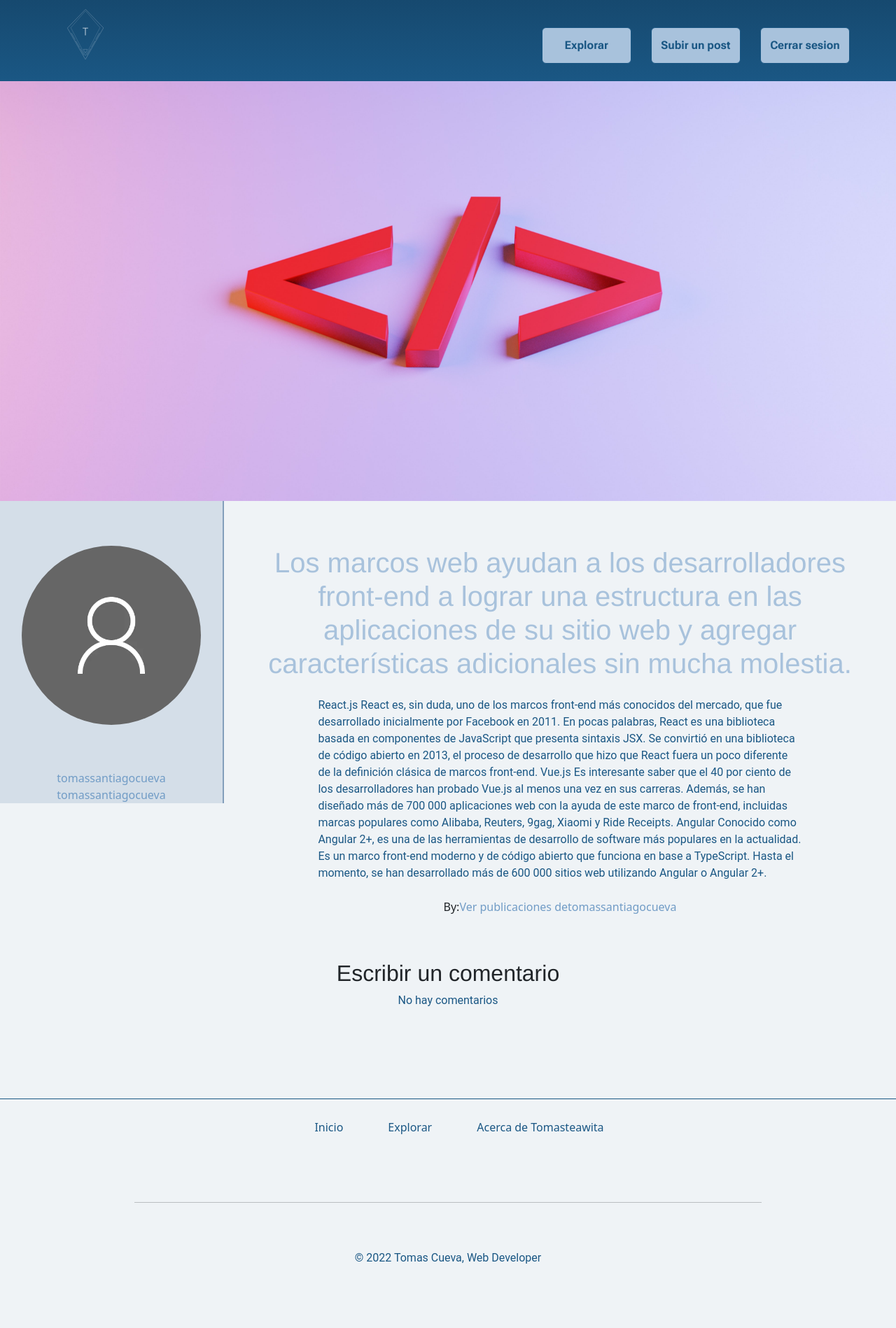
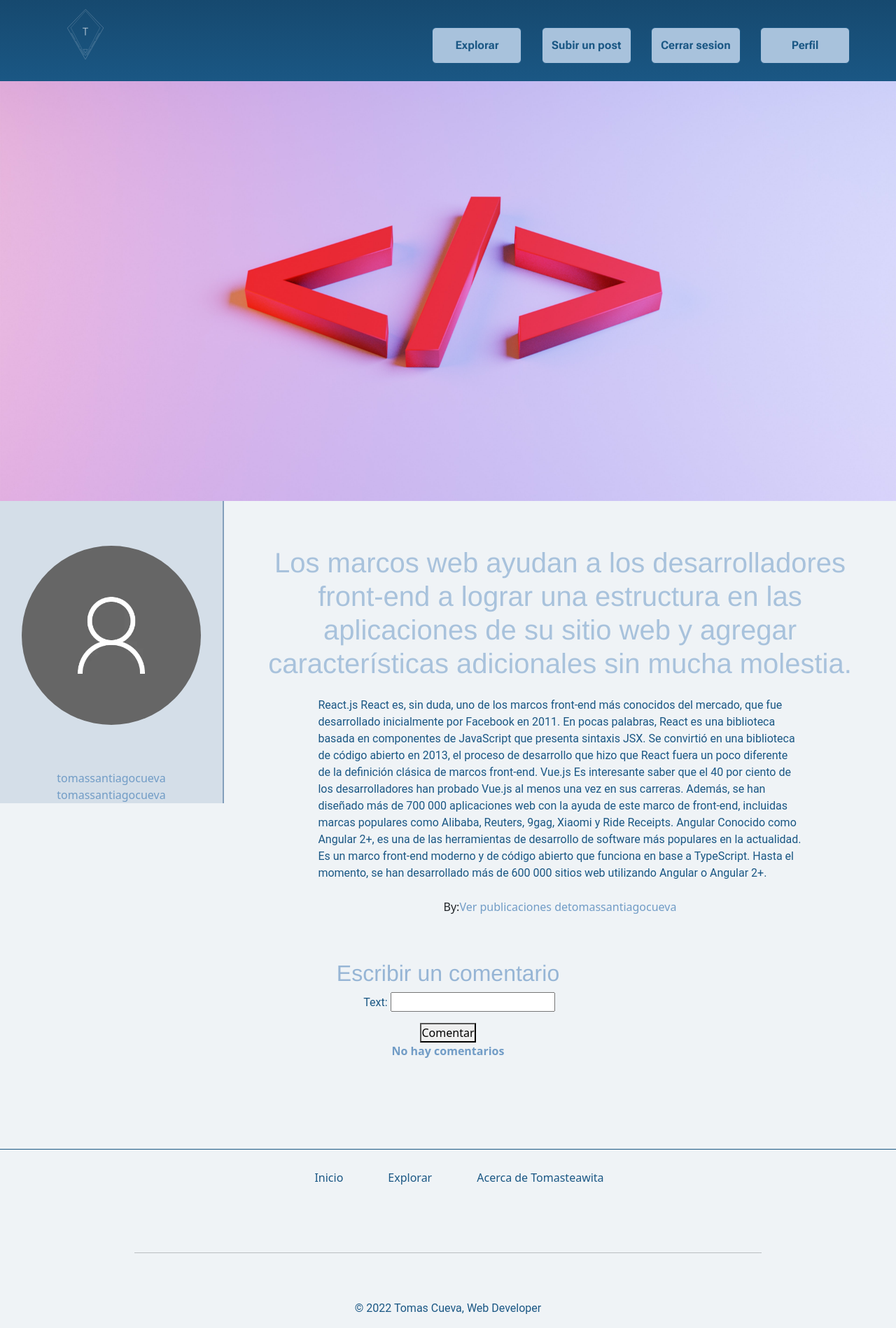
Before and after one commit to CuevaTomasArg/ProyectoFinal_CuevaTomas, a Django app: page /detailPost/3 in a window 1280 px wide. Shown: the whole page at 70% size. Before the commit the page ends 1806 px from the top, so only its background shows below. Run offline with Django 4.2, Linux system fonts and the light colour scheme; data comes from the database, SQL or seed files in the repository; both versions use the stored data as it was after the commit; some libraries are stand-ins or nearby versions.

Commit message:
Se termino las funcionalidades de detail_post

```diff
--- a/tomasteawita/blog/forms.py
+++ b/tomasteawita/blog/forms.py
@@ -16,7 +16,7 @@ class ComentForm(forms.Form):
 class PostForm(forms.Form):
     title = forms.CharField(max_length=75)
     description = forms.CharField(max_length=256)
-    text = forms.TextInput()
+    text = forms.CharField(max_length=1040)
     image = forms.ImageField()
     user = forms.ModelChoiceField(queryset=User.objects.all())
     category = forms.ModelChoiceField(queryset=Category.objects.all())
--- a/tomasteawita/blog/templates/detailPost.html
+++ b/tomasteawita/blog/templates/detailPost.html
@@ -33,10 +33,15 @@
             </nav>
         </article>
     </section>
-    <section>
+    <section class="form-coments">
         <h2>Escribir un comentario</h2>
         <form method="post"> {% csrf_token %}
-            {{form.as_p}}
+            <ul>
+                {{form.as_ul}}
+            </ul>
+            <button type="submit">
+                Comentar
+            </button>
         </form>
         <article>
             {% if coments %}
@@ -49,7 +54,7 @@
                 </div>
                 {% endfor %}
             {% else %}
-            <p>No hay comentarios</p>
+            <strong>No hay comentarios</strong>
             {% endif %}
         </article>
     </section>
--- a/tomasteawita/blog/templates/main.html
+++ b/tomasteawita/blog/templates/main.html
@@ -10,4 +10,7 @@
     <a href="{% url 'Logout' %}">
         <button>Cerrar sesion</button>
     </a>
+    <a href="{% url 'DetailProfile' %}">
+        <button>Perfil</button>
+    </a>
 {% endblock  %}
--- a/tomasteawita/blog/urls.py
+++ b/tomasteawita/blog/urls.py
@@ -14,6 +14,7 @@ urlpatterns = [
     path('confirm_delete_post/<pk>',delete_post.as_view(),name="DeletePost"),
     path('edit_post/<pk>',EditPost.as_view(),name="EditPost"),
     path('Update_post/',UpdatePost.as_view(),name="Update Post"),
+    path('DetailProfile',detail_profile,name="DetailProfile"),
     path('SingUp/',SingUp.as_view(),name="SingUp"),
     path('login/',AdminLoginView.as_view(),name="Login"),
     path('logout/',AdminLogoutView.as_view(),name="Logout"),
--- a/tomasteawita/blog/views.py
+++ b/tomasteawita/blog/views.py
@@ -43,7 +43,7 @@ def upload_post(request):
             post_clean.save()
         return render(request,'postValid.html')
     else:
-        form = PostForm(initial={'text':"Aqui va el contenido"})
+        form = PostForm(initial={'text':"Aqui va el contenido",'user': request.user.pk,'date':datetime.now()})
     return render(request, 'uploadPost.html',{'form': form})
 
 def post_valid(request):
@@ -70,10 +70,7 @@ def edit_user(request):
         'user': user
     })
 
-
-#Me falta hacer un monton de esta vista de detalle de los post con los formularios pero se va a poder.
-#Aun me falta hacer la vista del usuario osea del avatar y crear el avatar a travez del usuario
-#Y que se pueda ver el usuario a tracez de los post
+#Este va a ser para ver el usuairio de los posteos
 def detail_user(request,user_id):
     user = User.objects.get(id=user_id)
     posts = Post.objects.filter(user_id = user_id)
@@ -84,28 +81,42 @@ def detail_user(request,user_id):
         context = {'user':user,'posts':posts}
     return render(request,'detailUser.html',context=context)
 
+#Esto va a ser para ver el ususario PROPIO
+def detail_profile(request,user_id):
+    user = User.objects.get(id=user_id)
+    posts = Post.objects.filter(user_id = user_id)
+    try:
+        avatar = Avatar.objects.get(user=user)
+        context = {'user':user,'posts':posts,'avatar':avatar}
+    except:
+        context = {'user':user,'posts':posts}
+    return render(request,'detailUser.html',context=context)
+
+
 def detail_post(request,post_id):
     post = Post.objects.get(id=post_id)
     context = {'post':post}
+    try:
+        avatar = Avatar.objects.get(user_id=post.user.id)
+        context['avatar'] = avatar
+    except:
+        pass
     try:
         coments = Comentario.objects.filter(post_id=post_id)
         context['coments'] = coments
     except:
         pass
     if request.method == 'POST':
-        coment_form = ComentForm(initial={'user':request.user.pk,'post':post_id},data = request.POST, files= request.FILES)
-        if coment_form.is_valid:
+        coment_form = ComentForm(request.POST)
+        coment_form.user = request.user.pk
+        coment_form.post = post_id
+        if coment_form.is_valid():
             coment_form_clean = coment_form.cleaned_data
-            coment_clean = Comentario(text= coment_form_clean['text'])
+            coment_clean = Comentario(text= coment_form_clean['text'],user = request.user,post =post)
             coment_clean.save()
-        return render(request, 'detail_post.html',context=context)
     else:
         coment_form = ComentForm(initial={'user':request.user.pk,'post':post_id})
-    try:
-        avatar = Avatar.objects.get(user_id=post.user.id)
-        context['avatar'] = avatar
-    except:
-        pass
+        context['form'] = coment_form
     return render(request, 'detailPost.html',context = context)
 
 
--- a/tomasteawita/tomasteawita/static/css/style.css
+++ b/tomasteawita/tomasteawita/static/css/style.css
@@ -31,6 +31,10 @@ h1, h2, h3, h4, h5, h6 {
 
 h1 {
   color: #A8C2DC;
+}
+
+h2 {
+  color: #96b5d5;
 }
 
 ul {
@@ -549,7 +553,7 @@ footer div p {
 .upload-post section form ul li:nth-child(1) input {
   color: #1A5784;
 }
-.upload-post section form ul li:nth-child(3), .upload-post section form ul li:nth-child(4), .upload-post section form ul li:nth-child(6) {
+.upload-post section form ul li:nth-child(4), .upload-post section form ul li:nth-child(5), .upload-post section form ul li:nth-child(7) {
   display: none;
 }
 .upload-post section form button {
@@ -631,8 +635,14 @@ footer div p {
   width: 80%;
   margin: 24px auto;
 }
-.detailPost section:last-child {
+.detailPost .form-coments {
   text-align: center;
+}
+.detailPost .form-coments form {
+  text-align: center;
+}
+.detailPost .form-coments form ul li:not(:first-child) {
+  display: none;
 }
 
 /*# sourceMappingURL=style.css.map */
--- a/tomasteawita/tomasteawita/static/scss/main/_detailPost.scss
+++ b/tomasteawita/tomasteawita/static/scss/main/_detailPost.scss
@@ -37,7 +37,16 @@
             }
         }
     }
-    section:last-child{
+    .form-coments{
         text-align: center;
+        form{
+            text-align: center;
+            ul{
+                li:not(:first-child){
+                    display: none;
+                }
+            }
+
+        }
     }
 }
--- a/tomasteawita/tomasteawita/static/scss/main/_uploadPost.scss
+++ b/tomasteawita/tomasteawita/static/scss/main/_uploadPost.scss
@@ -46,7 +46,7 @@
                             color: $parrafos;
                         }
                     }
-                    &:nth-child(3),&:nth-child(4),&:nth-child(6){
+                    &:nth-child(4),&:nth-child(5),&:nth-child(7){
                         display: none;
                     }
                 }
--- a/tomasteawita/tomasteawita/static/scss/style.scss
+++ b/tomasteawita/tomasteawita/static/scss/style.scss
@@ -26,6 +26,9 @@ h1,h2,h3,h4,h5,h6{
 }
 h1{
    color: nth($colores, 1 )
+}
+h2{
+    color:nth($colores, 2 )
 }
 ul{
     list-style-type: none;
```
Also changed, not shown: tomasteawita/db.sqlite3, tomasteawita/media/image/nutria-marina.jpg (added), 1 other file.
